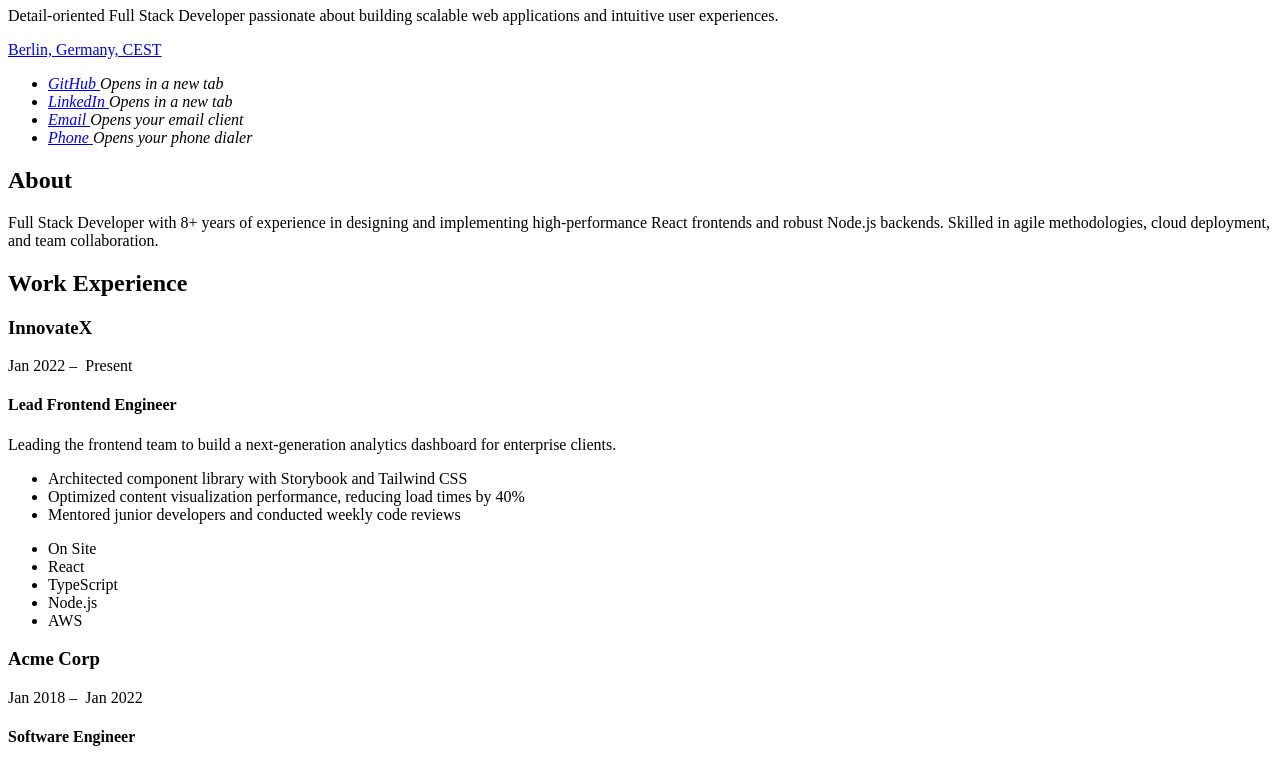
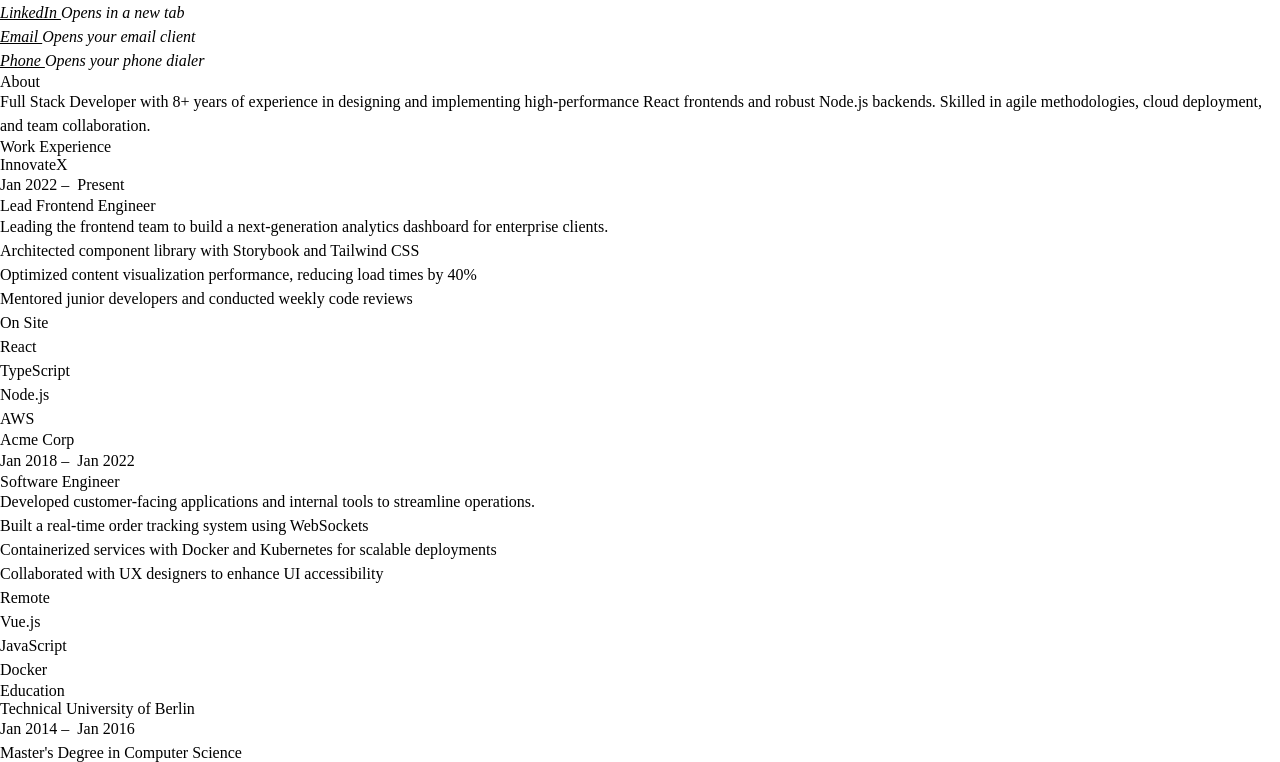
Before and after one commit to loic-bellinger/cv, an Astro site: page / in a window 1280 px wide. Shown: the part 185-947 px from the top of the page. Built offline with nearby package versions, Linux system fonts and the light colour scheme; Astro itself is replaced by a stand-in of ours.

Commit message:
style(layout): add global css reset and styles

```diff
--- a/src/layouts/BaseLayout.astro
+++ b/src/layouts/BaseLayout.astro
@@ -4,6 +4,8 @@ import Head from "@components/Head.astro";
 import LanguagePicker from "@components/LanguagePicker.astro";
 import Navigation from "@components/Navigation.astro";
 import { i18nConfig } from "@i18n/config";
+import "@styles/reset.css";
+import "@styles/global.css";
 
 interface Props {
   title: string;
--- /dev/null
+++ b/src/styles/reset.css
@@ -0,0 +1,73 @@
+*,
+::after,
+::before {
+  box-sizing: border-box;
+  margin: 0;
+  padding: 0;
+  border: 0 solid;
+}
+
+html {
+  -moz-text-size-adjust: none;
+  -webkit-text-size-adjust: none;
+  text-size-adjust: none;
+}
+
+body {
+  min-height: 100vh;
+  line-height: 1.5;
+}
+
+h1,
+h2,
+h3,
+h4,
+button,
+label {
+  line-height: 1.1;
+}
+
+h1,
+h2,
+h3,
+h4 {
+  text-wrap: balance;
+}
+
+img,
+svg {
+  max-width: 100%;
+  display: block;
+  height: auto;
+}
+
+h1,
+h2,
+h3,
+h4,
+h5,
+h6 {
+  font-size: inherit;
+  font-weight: inherit;
+}
+
+a:not([class]) {
+  text-decoration-skip-ink: auto;
+  color: currentColor;
+}
+
+button {
+  font: inherit;
+  letter-spacing: inherit;
+  color: inherit;
+  background-color: transparent;
+}
+
+ol,
+ul {
+  list-style: none;
+}
+
+:target {
+  scroll-margin-block: 5ex;
+}
--- a/tsconfig.json
+++ b/tsconfig.json
@@ -7,6 +7,7 @@
     "paths": {
       "@components/*": ["./src/components/*"],
       "@layouts/*": ["./src/layouts/*"],
+      "@styles/*": ["./src/styles/*"],
       "@i18n/*": ["./src/i18n/*"],
       "@utils/*": ["./src/utils/*"]
     }
```
Also changed, not shown: src/styles/global.css (added).
